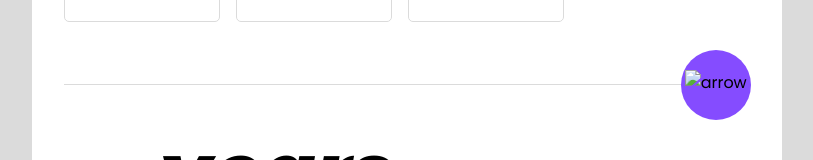
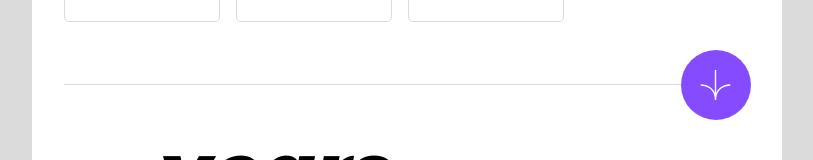
Before and after one commit to 33marvs33/agecalculator.io, a plain HTML site: page index.html in a window 1280 px wide. Shown: the part 207-367 px from the top of the page, without its empty margins (233-1046 px from the left). Drawn offline with Linux system fonts and the light colour scheme; the site is published under a folder, as on GitHub Pages, so addresses that start at the root find nothing.

Commit message:
Update index.html

```diff
--- a/index.html
+++ b/index.html
@@ -65,7 +65,7 @@
 				<div class="line">
 					<div class="arrow btn">
 						<img
-							src="/assets/images/icon-arrow.svg"
+							src="./assets/images/icon-arrow.svg"
 							alt="arrow"
 						/>
 					</div>
```
